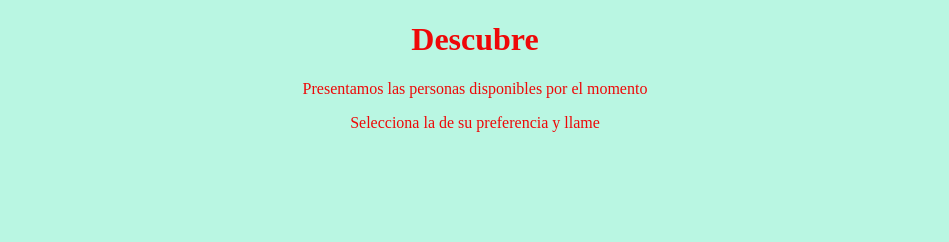
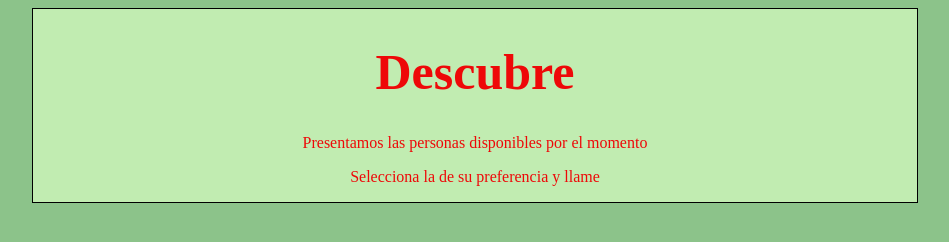
Before and after one commit to ByronVTS/Myblog, a plain HTML site: page blog.html in a window 1280 px wide. Shown: the whole page, without its empty margins (165-1114 px from the left). Drawn offline with Linux system fonts and the light colour scheme.

Commit message:
Commit mas reciente del archivo

```diff
--- a/blog.html
+++ b/blog.html
@@ -7,9 +7,12 @@
     <title>Blog</title>
 </head>
 <body>
-    <h1>Descubre</h1>
-
-    <p>Presentamos las personas disponibles por el momento</p>
-    <p>Selecciona la de su preferencia y llame</p>
+<div class="container">
+    <div class="post">
+        <h1>Descubre</h1>
+        <p>Presentamos las personas disponibles por el momento</p>
+        <p>Selecciona la de su preferencia y llame</p>
+    </div>
+</div>
 </body>
 </html>
--- a/css/style.css
+++ b/css/style.css
@@ -1,6 +1,16 @@
 body{
-    background-color: rgb(185, 246, 226);
+    background-color: rgb(140, 195, 138);
     font-family: 'Times New Roman', Times, serif;
     color: rgb(238, 8, 8);
     text-align: center;
 }
+.container{
+    border: 1px solid rgb(0, 0, 0);
+    background-color: rgb(193, 236, 177);
+    width: 70%;
+    /* Formas de centrar la cajita */
+    margin: 0 auto;
+}
+.container h1{
+    font-size: 50px;
+}
```
